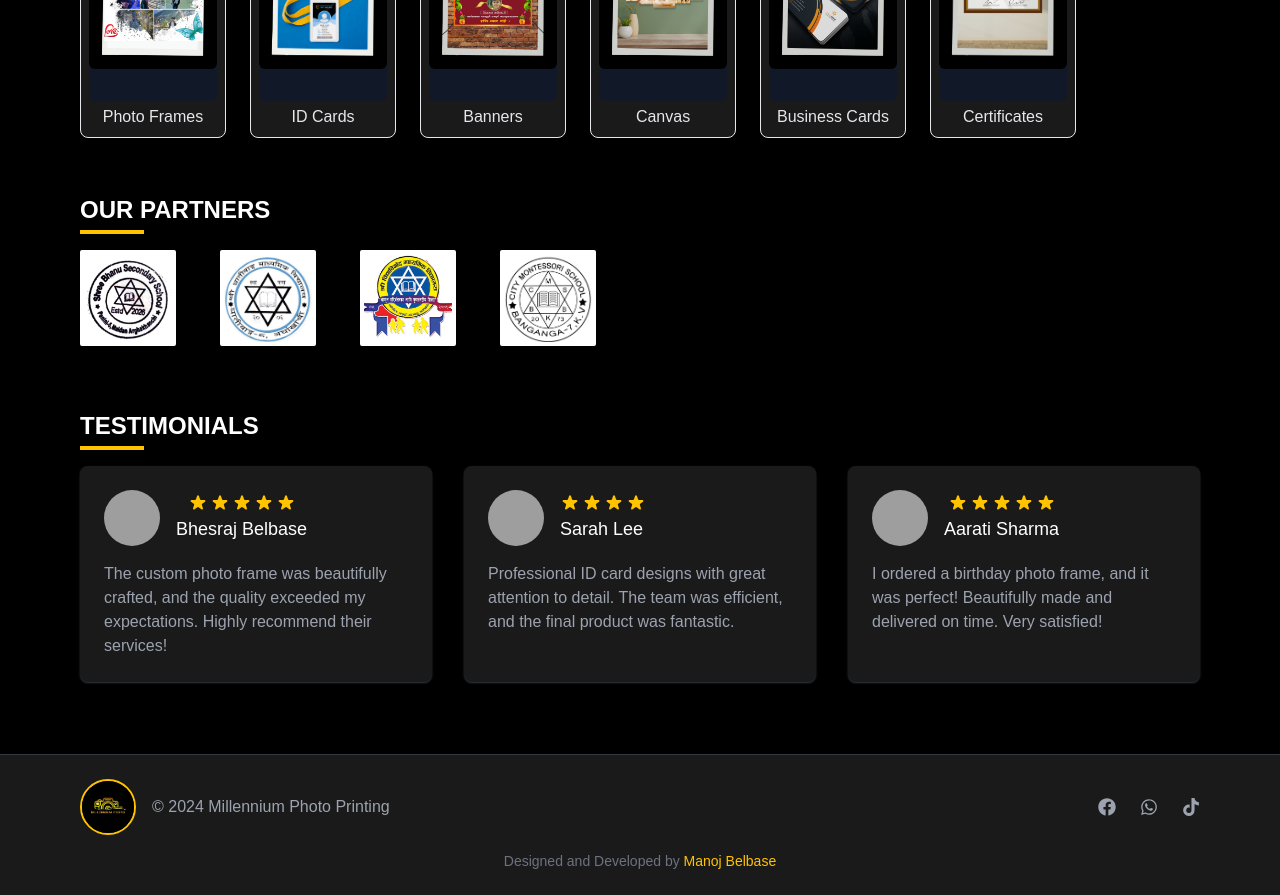
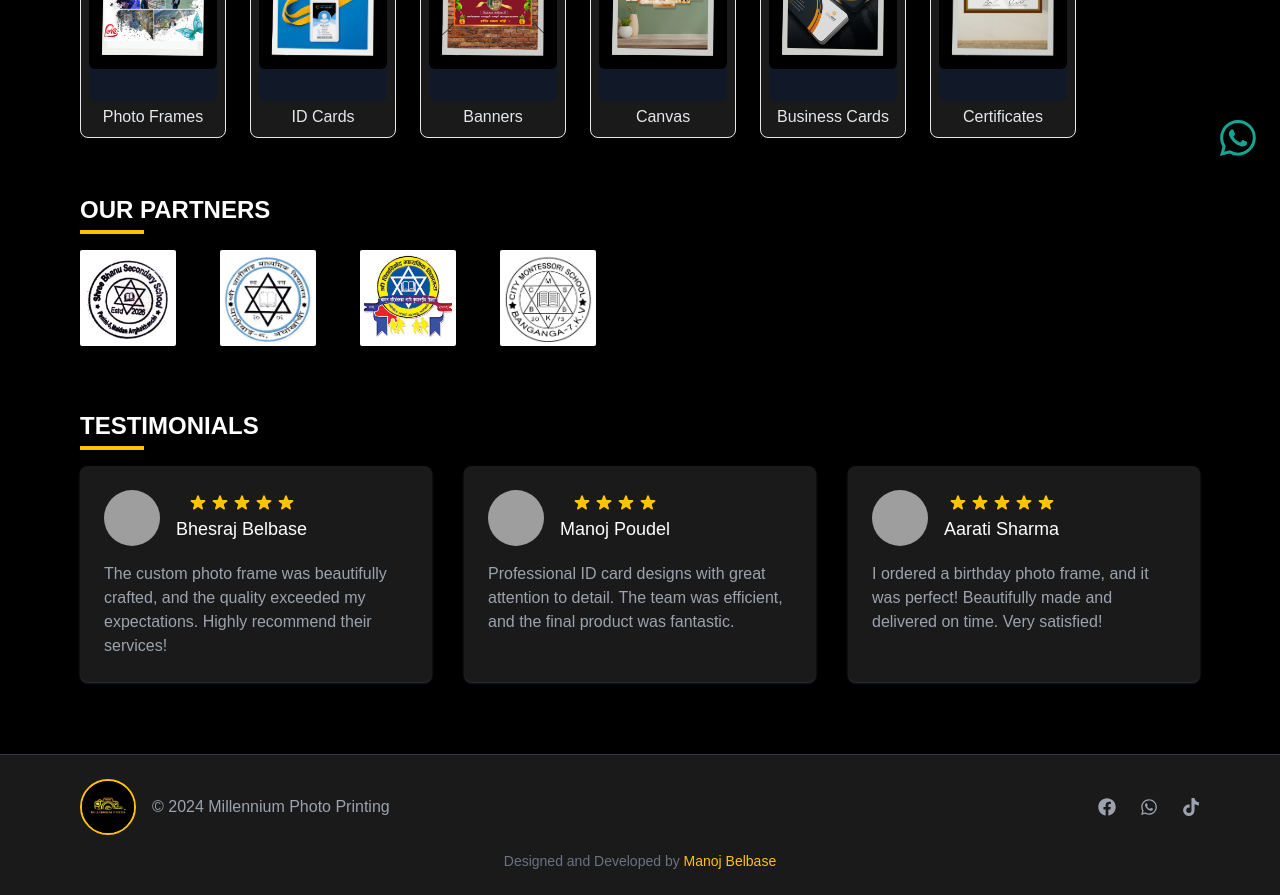
Before and after one commit to ManojBelbase/Millennium_Photo_Printing, a React (Vite) app: page / in a window 1280 px wide. Shown: the part 580-1475 px from the top of the page. Built offline with nearby package versions, Linux system fonts and the light colour scheme; no server answers; the database is empty; grey boxes are pictures that could not be loaded; a web font is replaced by a local one.

Commit message:
chatbot added

```diff
--- a/src/Components/Shared/Footer.jsx
+++ b/src/Components/Shared/Footer.jsx
@@ -44,7 +44,7 @@ const Footer = () => {
             <FaWhatsapp />
           </a>
           <a
-            href="https://www.tiktok.com/@your-account"
+            href="https://www.tiktok.com/@millenniumphoto.np"
             target="_blank"
             rel="noopener noreferrer"
             className="text-gray-400 hover:text-primary transition-colors text-lg"
--- a/src/Components/Shared/Navbar.jsx
+++ b/src/Components/Shared/Navbar.jsx
@@ -8,7 +8,7 @@ import MyContext from "../../context/MyContext";
 const navItems = [
   { title: "Home", path: "/" },
   { title: "About", path: "/about" },
-  { title: "Gallery", path: "/gallery" },
+  // { title: "Gallery", path: "/gallery" },
   { title: "Contact", path: "/contact" },
 ];
 
--- a/src/Components/Testimonial/Testinomial.jsx
+++ b/src/Components/Testimonial/Testinomial.jsx
@@ -1,4 +1,5 @@
 import React from "react";
+import { motion } from "framer-motion"; // Importing Framer Motion
 
 // Reusable Rating Component
 const Rating = ({ stars }) => {
@@ -32,9 +33,9 @@ const Testinomial = () => {
       stars: 5,
     },
     {
-      name: "Sarah Lee",
+      name: "Manoj Poudel",
       image:
-        "https://images.unsplash.com/photo-1595152772835-219674b2a8a6?ixid=MnwxMjA3fDB8MHxwaG90by1wYWdlfHx8fGVufDB8fHx8&auto=format&fit=crop&w=1180&q=80",
+        "https://media.licdn.com/dms/image/v2/D4D03AQFy3LAUVkvEQg/profile-displayphoto-shrink_800_800/profile-displayphoto-shrink_800_800/0/1729877632902?e=1737590400&v=beta&t=8U5rzLnfmWBMEgAYkxOQtHbGX8__SE6A-yqHBa8D4LU",
       text: "Professional ID card designs with great attention to detail. The team was efficient, and the final product was fantastic.",
       stars: 4,
     },
@@ -47,8 +48,13 @@ const Testinomial = () => {
     },
   ];
 
+  const cardVariants = {
+    hidden: { opacity: 0, y: 50 },
+    visible: { opacity: 1, y: 0 },
+  };
+
   return (
-    <section className=" bg-black rounded-md">
+    <section className="bg-black rounded-md">
       <div className="mx-auto py-6 lg:py-8">
         <div className="flex flex-col items-start">
           <h1 className="text-sm md:text-2xl font-semibold uppercase">
@@ -59,17 +65,23 @@ const Testinomial = () => {
 
         <div className="mt-4 grid grid-cols-1 gap-3 md:grid-cols-3 md:gap-8">
           {reviews.map((review, index) => (
-            <blockquote
+            <motion.div
               key={index}
-              className="rounded-lg bg-secondary border-accent shadow-accent p-4 md:p-6 shadow-sm sm:p-8"
+              className="rounded-lg bg-secondary border-accent shadow-accent p-4 md:p-6 shadow-sm sm:p-8
+                     hover:shadow-primary delay-300 transition-shadow transform  duration-300"
+              variants={cardVariants}
+              initial="hidden"
+              whileInView="visible"
+              viewport={{ once: true, amount: 0.2 }}
+              transition={{ duration: 0.5, delay: index * 0.2 }}
             >
               <div className="flex items-center gap-2 md:gap-4">
                 <img
                   alt=""
                   src={review.image}
-                  className="size-10 md:size-14 rounded-full object-cover"
+                  className="w-10 h-10 md:w-14 md:h-14 rounded-full object-cover"
                 />
-                <div className="flex flex-col ite">
+                <div className="flex flex-col">
                   <Rating stars={review.stars} />
                   <p className="mt-0.5 text-sm md:text-lg font-medium text-white">
                     {review.name}
@@ -79,7 +91,7 @@ const Testinomial = () => {
               <p className="mt-3 md:mt-4 text-xs md:text-base text-gray-400">
                 {review.text}
               </p>
-            </blockquote>
+            </motion.div>
           ))}
         </div>
       </div>
--- /dev/null
+++ b/src/Components/chat/Chat.jsx
@@ -0,0 +1,66 @@
+import React, { useState } from "react";
+import { BsWhatsapp } from "react-icons/bs";
+
+const Chat = () => {
+  const [isChatOpen, setIsChatOpen] = useState(false);
+  const [message, setMessage] = useState("");
+
+  const phoneNumber = "9745415956"; // Replace with your WhatsApp number in international format
+
+  const handleSendMessage = () => {
+    if (message.trim()) {
+      const encodedMessage = encodeURIComponent(message);
+      const whatsappURL = `https://wa.me/${phoneNumber}?text=${encodedMessage}`;
+      window.open(whatsappURL, "_blank");
+      setMessage(""); // Clear the message input after sending
+    } else {
+      alert("Please type a message before sending.");
+    }
+  };
+
+  return (
+    <div className="fixed bottom-16 right-4 md:bottom-16 md:right-6 z-50">
+      {/* Chat Box */}
+      {isChatOpen && (
+        <div
+          className="bg-secondary border border-primary rounded-md shadow-lg p-4 w-72 md:w-96
+            absolute bottom-12 right-0 md:bottom-16 md:right-0"
+        >
+          <div className="flex items-center justify-between">
+            <h2 className="text-lg font-semibold text-white">Chat with us</h2>
+            <button
+              className="text-gray-500 hover:text-red-500 text-2xl"
+              onClick={() => setIsChatOpen(false)}
+            >
+              ✕
+            </button>
+          </div>
+          <div className="mt-2">
+            <p className="text-sm text-gray-400">How can we assist you?</p>
+          </div>
+          <textarea
+            className="w-full mt-4 border border-gray-300 rounded-md p-2 text-sm text-gray-700 focus:outline-none focus:ring-2 focus:ring-primary"
+            rows={3}
+            placeholder="Type your message here..."
+            value={message}
+            onChange={(e) => setMessage(e.target.value)}
+          />
+          <button
+            className="mt-4 w-full bg-primary text-black py-2 rounded-md text-sm hover:bg-primary transition"
+            onClick={handleSendMessage}
+          >
+            Send
+          </button>
+        </div>
+      )}
+
+      {/* WhatsApp Icon */}
+      <BsWhatsapp
+        className="text-3xl md:text-4xl cursor-pointer text-[#15a595] hover:scale-110 transition-transform"
+        onClick={() => setIsChatOpen((prev) => !prev)}
+      />
+    </div>
+  );
+};
+
+export default Chat;
--- a/src/Layout/Layout.jsx
+++ b/src/Layout/Layout.jsx
@@ -3,6 +3,7 @@ import Footer from "../Components/Shared/Footer";
 import Navbar from "../Components/Shared/Navbar";
 import { Outlet } from "react-router-dom";
 import { FaArrowUp } from "react-icons/fa";
+import Chat from "../Components/chat/Chat";
 
 const Layout = () => {
   const [showScroll, setShowScroll] = useState(false);
@@ -43,6 +44,9 @@ const Layout = () => {
         <Footer />
       </div>
       {/* Scroll to Top Arrow */}
+      <div className="fixed bottom-20 right-6 p-2">
+        <Chat />
+      </div>
       {showScroll && (
         <div
           className="fixed bottom-6 right-6 border bg-accent border-primary text-white p-2 md:p-2 rounded-full shadow-lg cursor-pointer hover:bg-primary transition"
```
